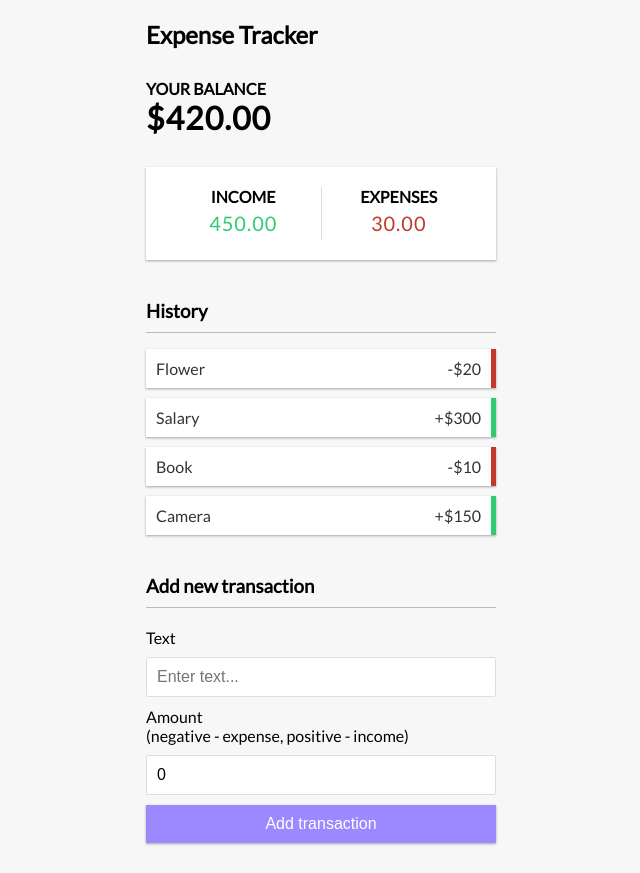
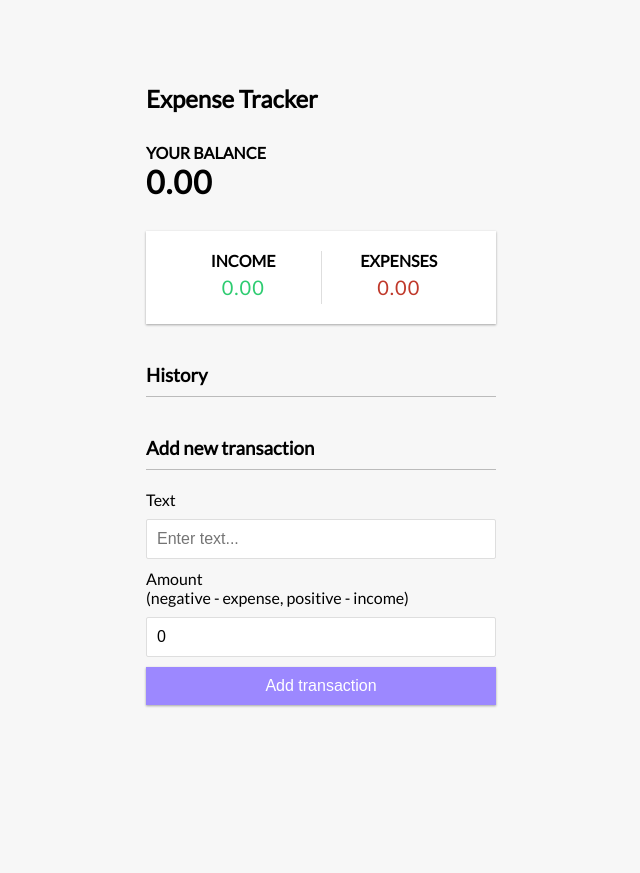
Before and after one commit to bangarusaivivek/expense-tracker, a React (Create React App) app: page / in a window 1280 px wide. Shown: the whole page, without its empty margins (319-959 px from the left). After the commit the page ends 800 px from the top, so only its background shows below. Built offline with nearby package versions, Linux system fonts and the light colour scheme.

Commit message:
add localstorage

```diff
--- a/src/Components/Balance.js
+++ b/src/Components/Balance.js
@@ -12,7 +12,7 @@ function Balance() {
     return (
         <div className="container">
             <h4>Your Balance</h4>
-            <h1 id="balance">${total}</h1>
+            <h1 id="balance">{total}</h1>
         </div>
     )
 }
--- a/src/Components/TransactionList.js
+++ b/src/Components/TransactionList.js
@@ -8,7 +8,7 @@ function TransactionList() {
         const colorClass = transaction.amount < 0 ? 'minus' : 'plus';
         return(
             <li key={transaction.id}  className={colorClass}>
-                {transaction.text} <span>{sign}${Math.abs(transaction.amount)}</span>
+                {transaction.text} <span>{sign}{Math.abs(transaction.amount)}</span>
                 <button className="delete-btn" onClick={(e) => deleteTransaction(transaction.id)}>x</button>
             </li>
         )
--- a/src/contexts/GlobalState.js
+++ b/src/contexts/GlobalState.js
@@ -17,31 +17,40 @@ export class GlobalProvider extends Component {
     constructor(props) {
         super(props)
         this.state = {
-            transactions : [
-                { id: 1, text: 'Flower', amount: -20},
-                { id: 2, text: 'Salary', amount: 300},
-                { id: 3, text: 'Book', amount: -10},
-                { id: 4, text: 'Camera', amount: 150},
-            ]
+            transactions : [],
         }
         this.deleteTransaction = this.deleteTransaction.bind(this);
         this.addTransaction = this.addTransaction.bind(this);
     }
 
+    componentDidMount(){
+        this.setState({
+            transactions : JSON.parse(localStorage.getItem("transactions")) || [] ,
+        })
+    }
+
     deleteTransaction(id){
         const {transactions} = this.state;
         const newTransactions = transactions.filter(transaction => transaction.id !== id);
-        this.setState({
-            transactions : newTransactions,
+        this.setState(() => {
+            localStorage.setItem("transactions",JSON.stringify(newTransactions))
+            return {
+                transactions : newTransactions,
+            }
         })
     }
     addTransaction(transaction){
-
-        this.setState({
-            transactions : [...this.state.transactions,transaction],
+        const newTransactions = [...this.state.transactions,transaction];
+        this.setState(() => {
+            localStorage.setItem("transactions",JSON.stringify(newTransactions))
+            return {
+                transactions : newTransactions ,
+            }
         })
 
     }
+
+
 
     render() {
         return (
```
